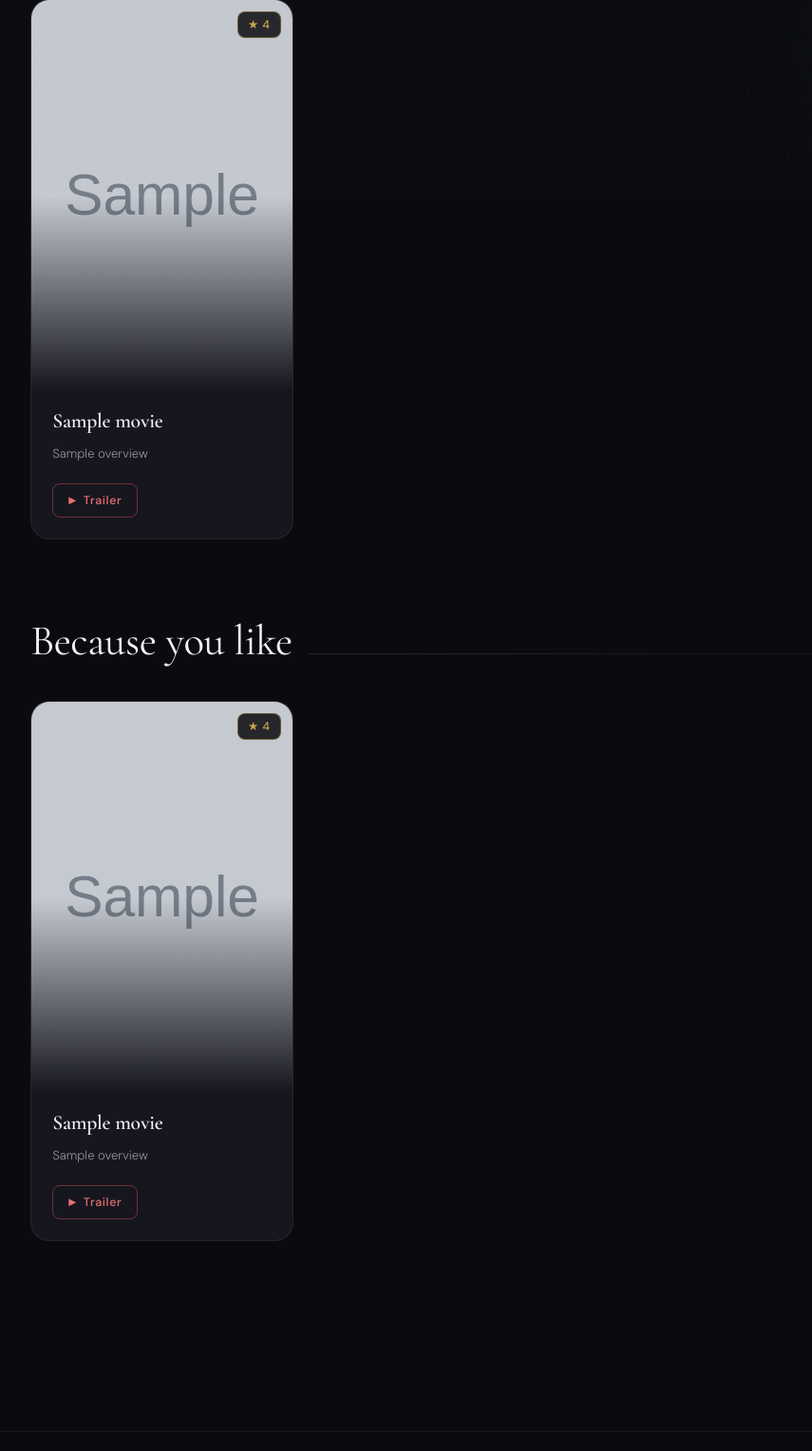
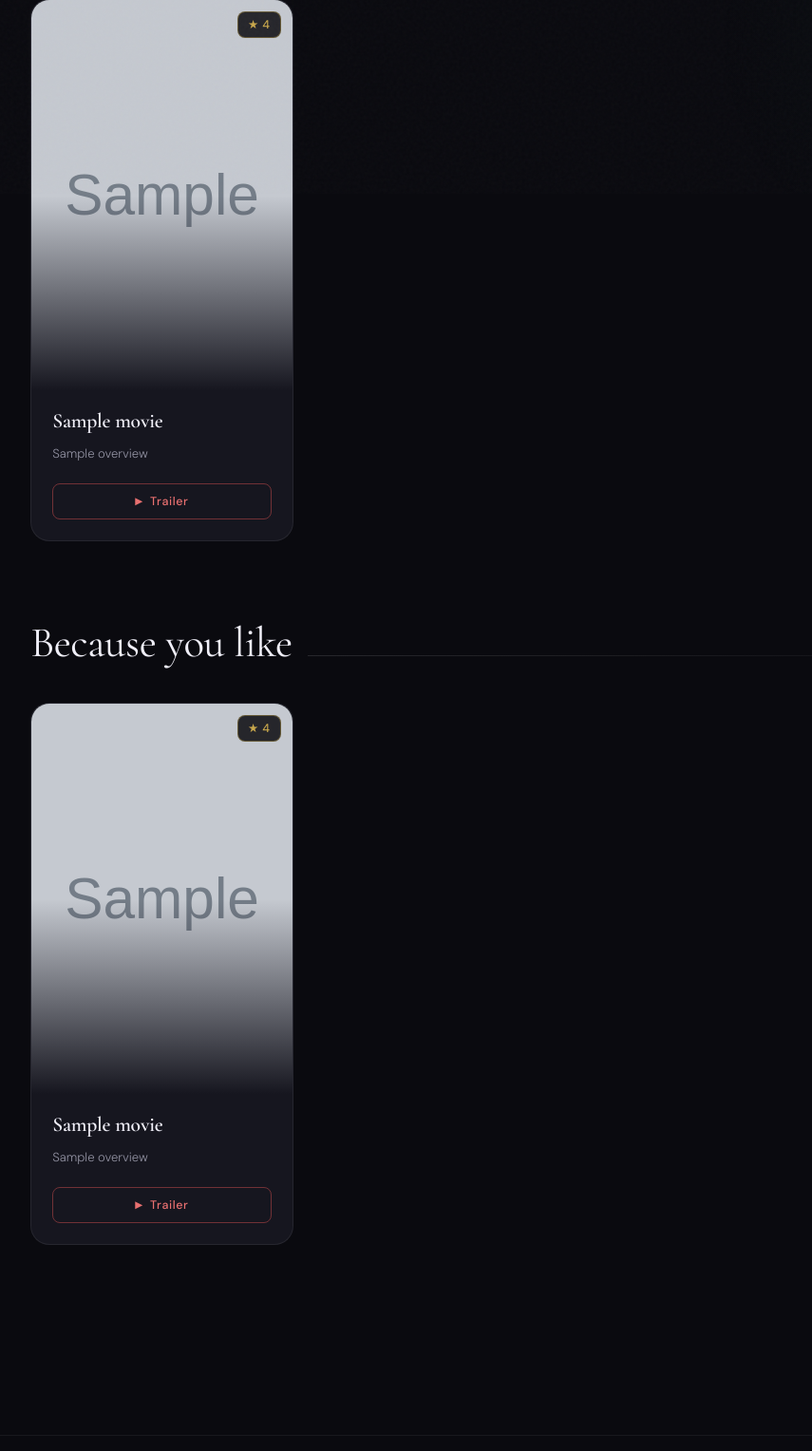
Before and after one commit to Adityajhinjha/CineMatch-Movie-Recommendation-System-, a Flask app: template templates/index.html in a window 1280 px wide. Shown: the part 596-2124 px from the top of the page at 95% size, without its empty margins (19-874 px from the left). Run offline with Flask 3, Linux system fonts and the light colour scheme; the template is opened without the code that fills it: most values are stand-ins (such as "Sample title", 1, 10 or a date in 2020); grey boxes marked "Sample" are stand-in pictures; parts of the project's set-up code (start-up, migrations or seed data) failed here and were passed over.

Commit message:
Update trailer button to be full-width and centered

```diff
--- a/static/style.css
+++ b/static/style.css
@@ -361,15 +361,16 @@
 /* Card actions */
 .card-actions {
   display: flex;
-  gap: 10px;
-  flex-wrap: wrap;
+  width: 100%;
 }
 
 .trailer-btn {
   display: inline-flex;
   align-items: center;
+  justify-content: center;
+  width: 100%;
   gap: 7px;
-  padding: 9px 16px;
+  padding: 10px 16px;
   background: transparent;
   border: 1px solid rgba(224,82,82,0.45);
   border-radius: 8px;
```
